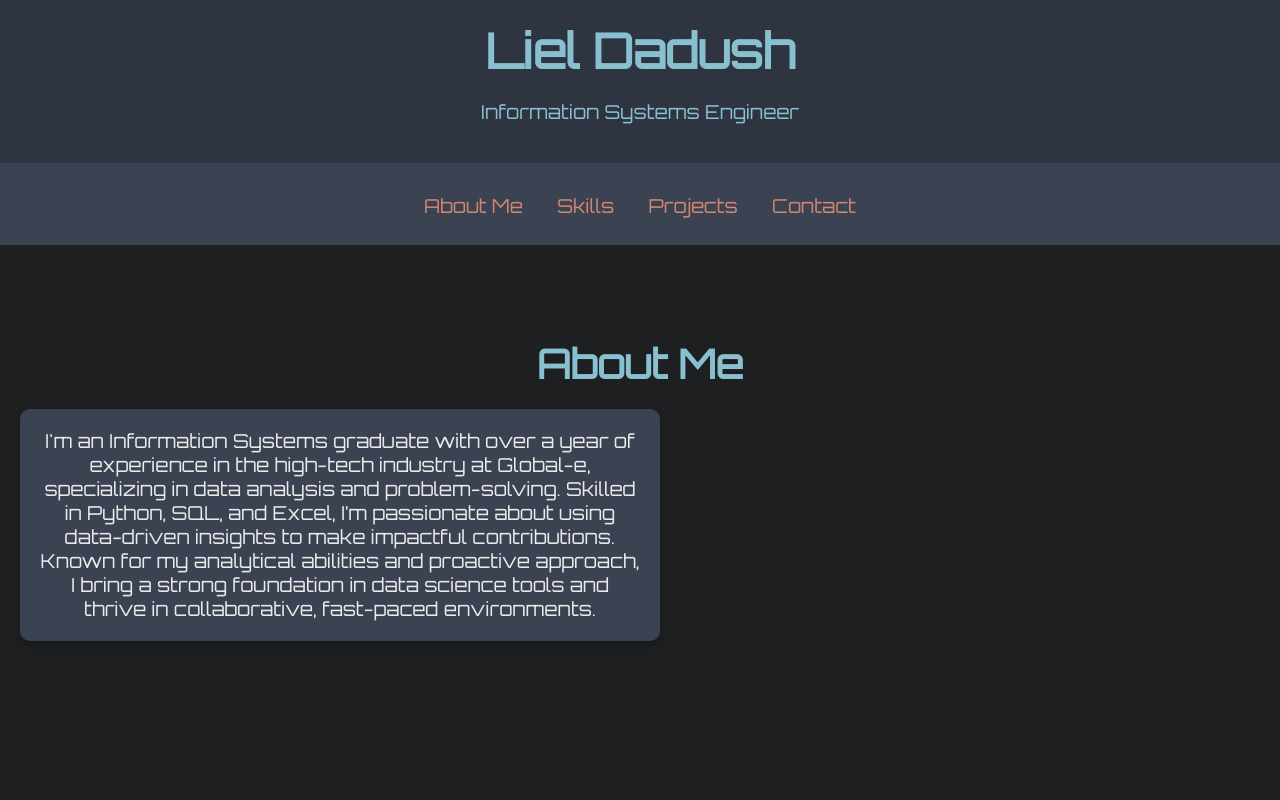
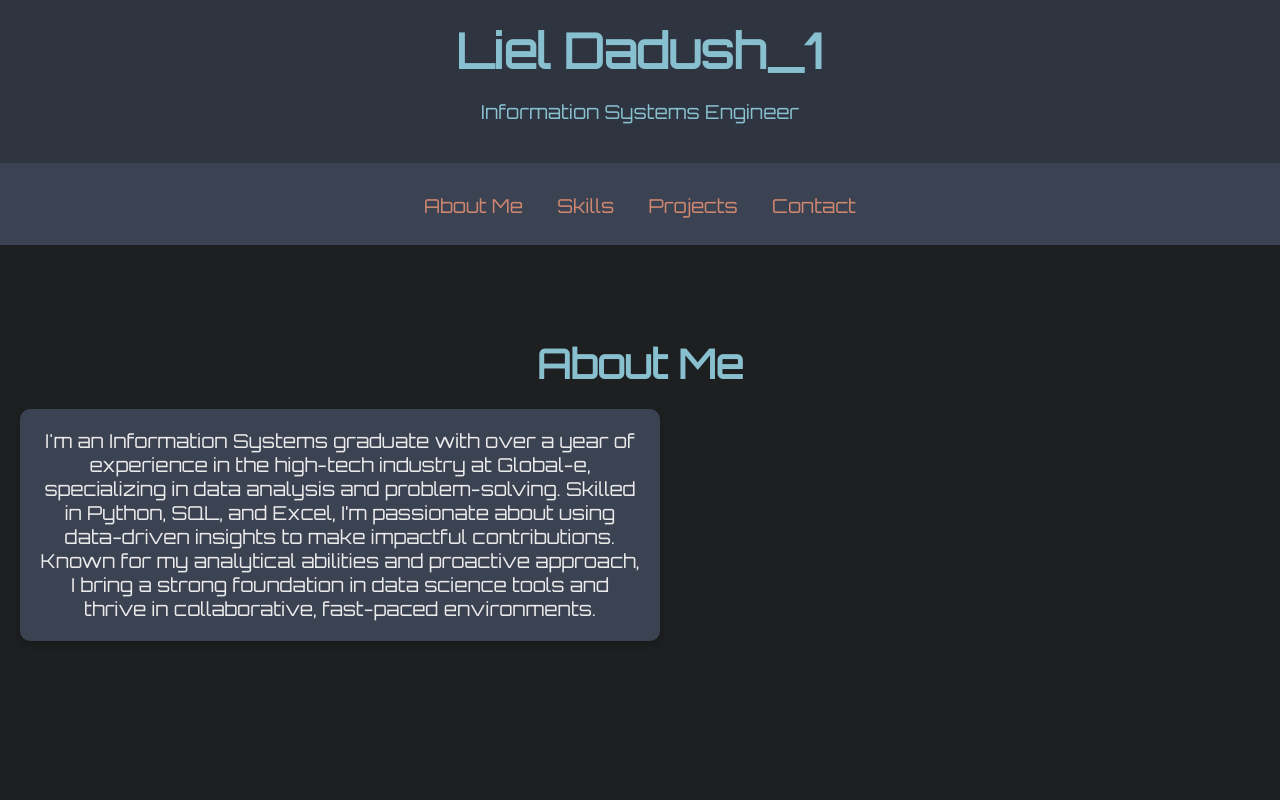
Before and after one commit to lield1096/lield1096.github.io, a plain HTML site: page index.html in a window 1280 px wide. Shown: the top 800 px of the page. Drawn offline with Linux system fonts and the light colour scheme.

Commit message:
Update index.html

```diff
--- a/index.html
+++ b/index.html
@@ -3,14 +3,14 @@
 <head>
     <meta charset="UTF-8">
     <meta name="viewport" content="width=device-width, initial-scale=1.0">
-    <title>Liel Dadush | Information Systems Engineer</title>
+    <title>Liel Dadush_1 | Information Systems Engineer</title>
     <link rel="stylesheet" href="style.css">
     <link href="https://fonts.googleapis.com/css2?family=Orbitron&display=swap" rel="stylesheet">
 </head>
 <body>
     <header>
         <div class="container">
-            <h1>Liel Dadush</h1>
+            <h1>Liel Dadush_1</h1>
             <p>Information Systems Engineer</p>
         </div>
     </header>
```
